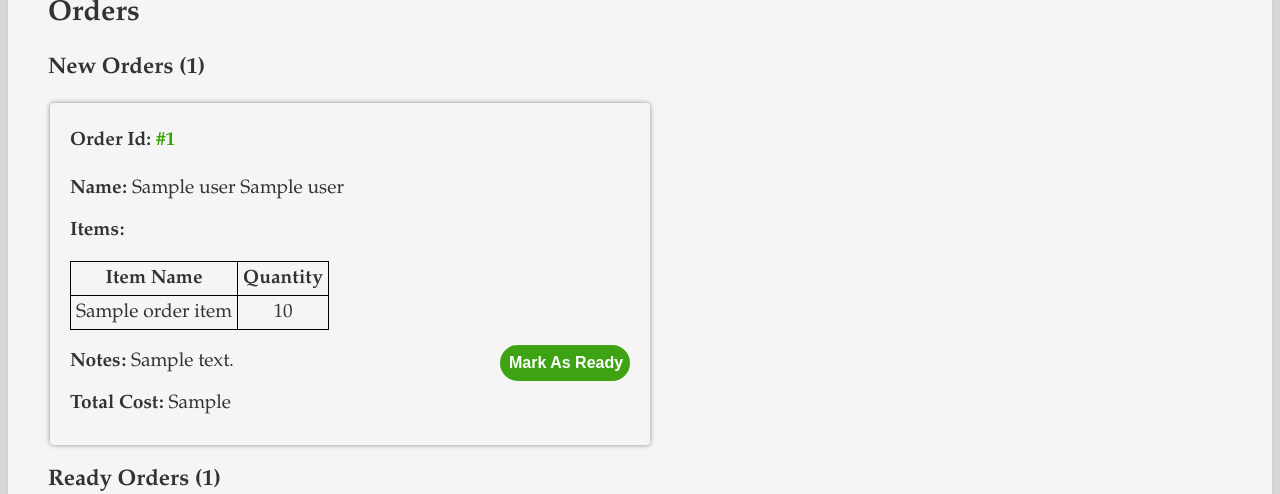
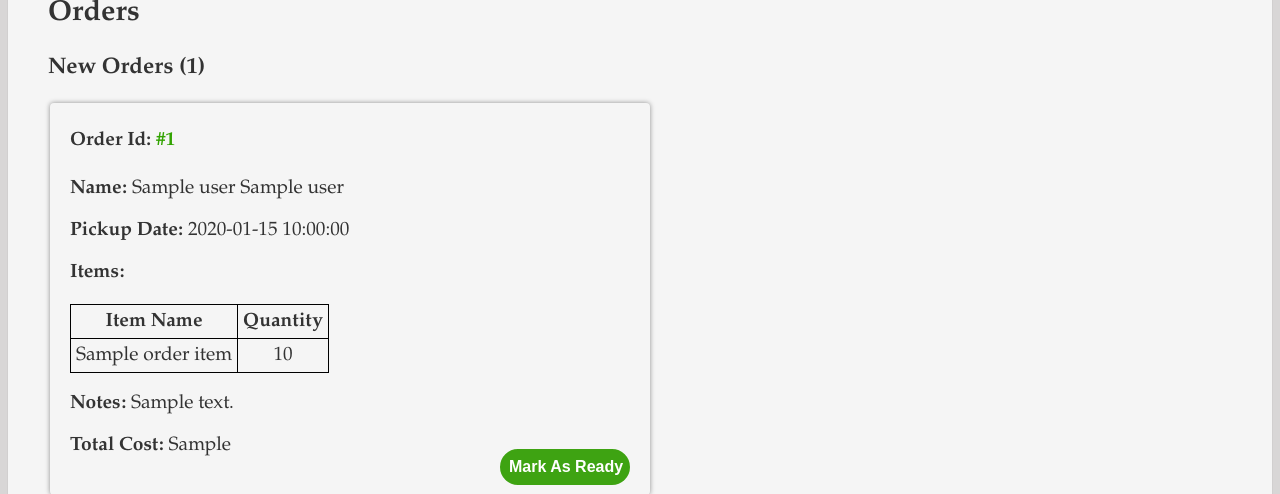
Before and after one commit to shanbhag10/lunchbox, a Flask app: template templates/chef_home.html in a window 1280 px wide. Shown: the part 2839-3333 px from the top of the page. Run offline with Flask 2, Linux system fonts and the light colour scheme; the template is opened without the code that fills it: most values are stand-ins (such as "Sample title", 1, 10 or a date in 2020).

Commit message:
Minor improvements

```diff
--- a/app.py
+++ b/app.py
@@ -180,11 +180,11 @@ def delete_meal(meal_id):
     return redirect(url_for('home', page='meals', message='Failed to delete meal. Please try again'))
 
 
-@app.route('/place_order', methods=['POST', 'GET'])
-def place_order():
+@app.route('/place_order/<meal_id>/<chef_id>/<date>', methods=['POST', 'GET'])
+def place_order(meal_id, chef_id, date):
     if request.method == 'POST':
         try:
-            place_new_order(request.form, session['user_id'])
+            place_new_order(request.form, session['user_id'], meal_id, chef_id, date)
             return redirect(url_for('home', page='orders', message='Order placed successfully. Track it in the Orders tab.'))
         except Exception as e:
             print("Order placement failed : " + str(e))
--- a/db/order.py
+++ b/db/order.py
@@ -14,18 +14,19 @@ class Order(db.Model):
     notes = db.Column(db.String(400))
     total_cost = db.Column(db.Float)
     pickup_time = db.Column(db.Time)
+    date = db.Column(db.Date)
     created_at = db.Column(db.DateTime, default=datetime.utcnow)
     updated_at = db.Column(db.DateTime, default=datetime.utcnow)
 
     order_items = relationship("Order_item")
 
-    def __init__(self, user_id, meal_id, chef_id, notes, pickup_time):
+    def __init__(self, user_id, meal_id, chef_id, notes, date):
         self.user_id = user_id
         self.meal_id = meal_id
         self.chef_id = chef_id
         self.status = "Placed"
         self.notes = notes
-        self.pickup_time = pickup_time
+        self.date = date
         self.created_at = datetime.now()
         self.updated_at = datetime.now()
 
--- a/helpers/db_mapper.py
+++ b/helpers/db_mapper.py
@@ -47,7 +47,7 @@ def meals_to_dicts(meals):
 def meal_to_dict(meal):
     meal_dict = {}
     meal_dict['Id'] = meal.id
-    meal_dict['Date'] = meal.date
+    meal_dict['Date'] = meal.date.strftime("%m/%d/%Y") if meal.date != None else None
     meal_dict['Chef Id'] = meal.chef_id
     meal_dict['Pickup Time'] = meal.pickup_time.strftime("%I:%M %p") if meal.pickup_time else meal.created_at.strftime("%I:%M %p")
     meal_dict['Items'] = items_to_dict(meal.items)
@@ -75,6 +75,8 @@ def order_to_dict(order, user):
     order_dict['Status'] = order.status
     order_dict['Notes'] = order.notes
     order_dict['Pickup Time'] = order.pickup_time
+    order_dict['Date'] = order.date.strftime("%m/%d/%Y") if order.date != None else None
+    order_dict['Created At'] = order.created_at
     order_dict['Total Cost'] = "$" + str(round(order.total_cost, 2))
     order_dict['Order Items'] = order_items_to_dict(order.order_items)
     return order_dict
--- a/static/home.css
+++ b/static/home.css
@@ -95,7 +95,7 @@ input[type=checkbox]
 }
 
 .qty {
-    width: 40%;
+    width: 40% !important;
 }
 
 .heading {
--- a/templates/chef_home.html
+++ b/templates/chef_home.html
@@ -178,6 +182,7 @@
             {% endif %}
             <h4>Order Id: <span class="green">#{{ order_dict['Id'] }}</span></h4>
             <p> <b>Name:</b> {{ order_dict['User']['First Name'] }} {{ order_dict['User']['Last Name'] }}</p>
+            <p> <b>Pickup Date:</b> {{ order_dict['User']['Date'] }}</p>
             <p> <b>Items:</b> </p>
             <table class="order_items">
               <tr>
@@ -222,6 +227,7 @@
             {% endif %}
             <h4>Order Id: <span class="green">#{{ order_dict['Id'] }}</span></h4>
             <p> <b>Name:</b> {{ order_dict['User']['First Name'] }} {{ order_dict['User']['Last Name'] }}</p>
+            <p> <b>Pickup Date:</b> {{ order_dict['User']['Date'] }}</p>
             <p> <b>Items:</b> </p>
             <table class="order_items">
               <tr>
```
Also changed, not shown: other parts of templates/chef_home.html (+21 -12 lines), controller/order.py (+2 -15 lines), templates/user_home.html (+13 -3 lines).
